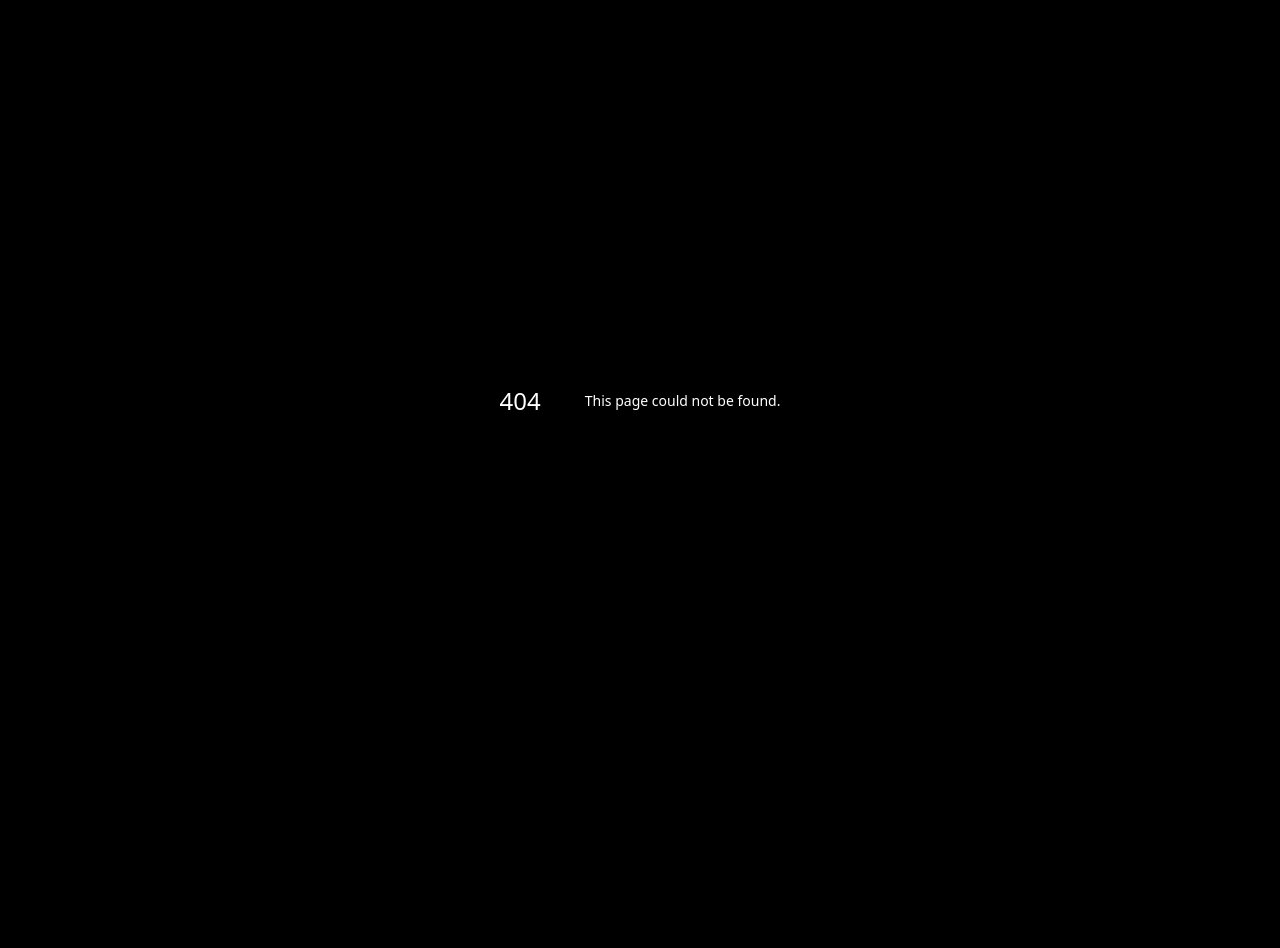
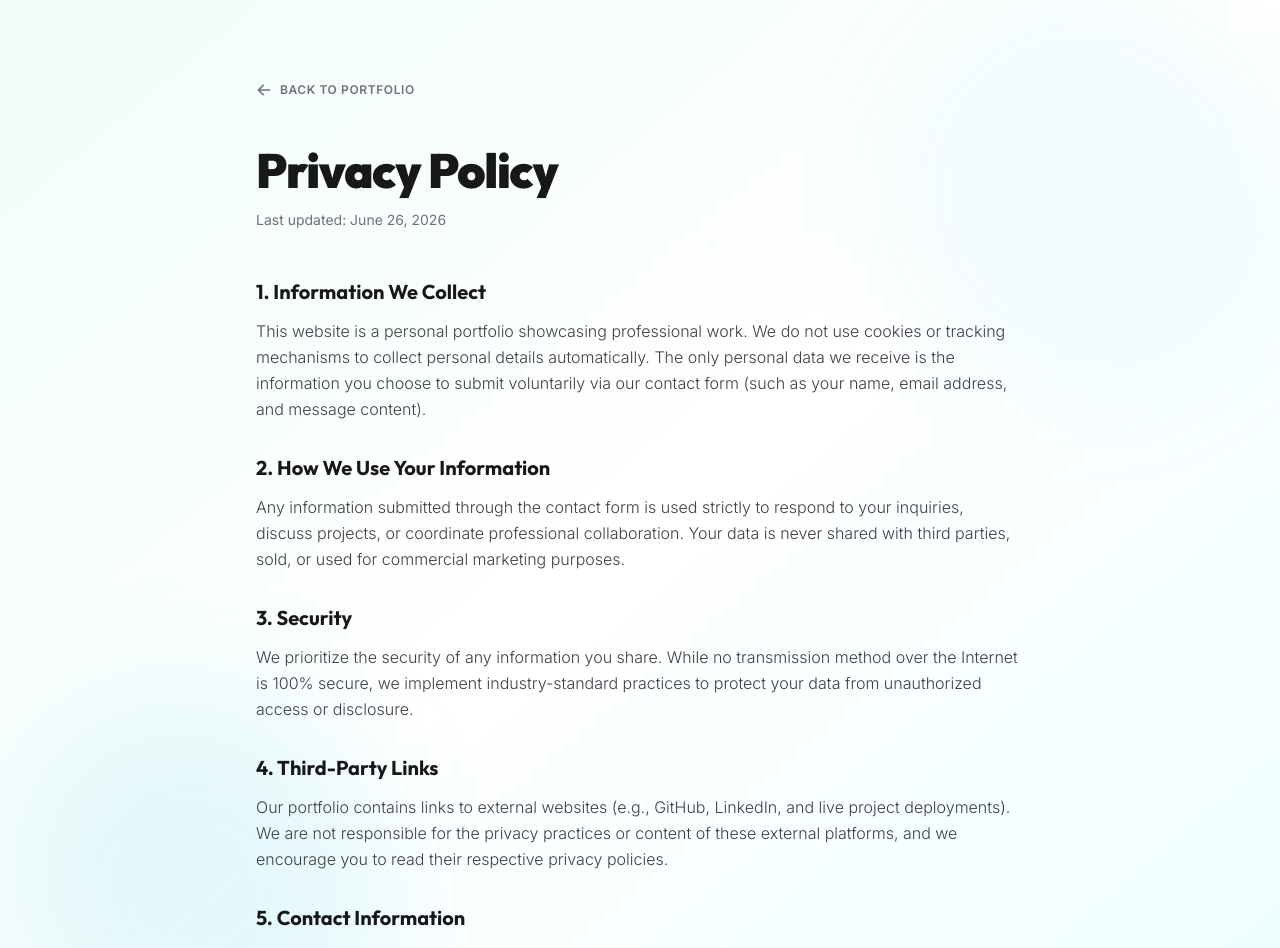
Before and after one commit to satrianugrahasaputra/portfolio, a Next.js app: page /privacy in a window 1280 px wide. Before the commit this address had no page. Shown: the top 948 px of the page. Before the commit the page ends 800 px from the top, so only its background shows below. Built offline with nearby package versions, Linux system fonts and the light colour scheme.

Commit message:
feat(footer): add static privacy policy and terms of service pages and update footer links

```diff
--- /dev/null
+++ b/src/app/privacy/page.tsx
@@ -0,0 +1,74 @@
+"use client";
+
+import { motion } from "framer-motion";
+import { HiArrowLeft } from "react-icons/hi";
+import Link from "next/link";
+
+export default function PrivacyPolicy() {
+    return (
+        <main className="min-h-screen bg-gradient-to-br from-[#f0fdfa] via-white to-[#ecfeff] text-black py-20 px-6 font-sans relative overflow-hidden">
+            {/* Background ambient glows */}
+            <div className="absolute top-0 right-0 w-96 h-96 bg-accent/5 rounded-full blur-3xl pointer-events-none" />
+            <div className="absolute bottom-0 left-0 w-96 h-96 bg-accent/10 rounded-full blur-3xl pointer-events-none" />
+
+            <div className="container mx-auto max-w-3xl relative z-10">
+                {/* Back button */}
+                <Link href="/" passHref legacyBehavior>
+                    <motion.a
+                        whileHover={{ x: -4 }}
+                        className="inline-flex items-center gap-2 text-zinc-500 hover:text-black font-semibold text-xs tracking-wider uppercase mb-12 cursor-pointer transition-colors"
+                    >
+                        <HiArrowLeft size={16} />
+                        Back to Portfolio
+                    </motion.a>
+                </Link>
+
+                {/* Header */}
+                <div className="mb-12">
+                    <h1 className="font-display text-4xl md:text-5xl font-black tracking-tight text-zinc-900 mb-4">
+                        Privacy Policy
+                    </h1>
+                    <p className="text-zinc-500 text-sm">Last updated: June 26, 2026</p>
+                </div>
+
+                {/* Content */}
+                <div className="prose prose-zinc max-w-none space-y-8 text-zinc-700 leading-relaxed font-light font-sans">
+                    <section className="space-y-3">
+                        <h2 className="font-display text-xl font-bold text-zinc-900">1. Information We Collect</h2>
+                        <p>
+                            This website is a personal portfolio showcasing professional work. We do not use cookies or tracking mechanisms to collect personal details automatically. The only personal data we receive is the information you choose to submit voluntarily via our contact form (such as your name, email address, and message content).
+                        </p>
+                    </section>
+
+                    <section className="space-y-3">
+                        <h2 className="font-display text-xl font-bold text-zinc-900">2. How We Use Your Information</h2>
+                        <p>
+                            Any information submitted through the contact form is used strictly to respond to your inquiries, discuss projects, or coordinate professional collaboration. Your data is never shared with third parties, sold, or used for commercial marketing purposes.
+                        </p>
+                    </section>
+
+                    <section className="space-y-3">
+                        <h2 className="font-display text-xl font-bold text-zinc-900">3. Security</h2>
+                        <p>
+                            We prioritize the security of any information you share. While no transmission method over the Internet is 100% secure, we implement industry-standard practices to protect your data from unauthorized access or disclosure.
+                        </p>
+                    </section>
+
+                    <section className="space-y-3">
+                        <h2 className="font-display text-xl font-bold text-zinc-900">4. Third-Party Links</h2>
+                        <p>
+                            Our portfolio contains links to external websites (e.g., GitHub, LinkedIn, and live project deployments). We are not responsible for the privacy practices or content of these external platforms, and we encourage you to read their respective privacy policies.
+                        </p>
+                    </section>
+
+                    <section className="space-y-3">
+                        <h2 className="font-display text-xl font-bold text-zinc-900">5. Contact Information</h2>
+                        <p>
+                            If you have questions regarding this Privacy Policy or wish to request the deletion of any messages you have sent, please feel free to reach out via the contact form on the home page.
+                        </p>
+                    </section>
+                </div>
+            </div>
+        </main>
+    );
+}
--- /dev/null
+++ b/src/app/terms/page.tsx
@@ -0,0 +1,74 @@
+"use client";
+
+import { motion } from "framer-motion";
+import { HiArrowLeft } from "react-icons/hi";
+import Link from "next/link";
+
+export default function TermsOfService() {
+    return (
+        <main className="min-h-screen bg-gradient-to-br from-[#f0fdfa] via-white to-[#ecfeff] text-black py-20 px-6 font-sans relative overflow-hidden">
+            {/* Background ambient glows */}
+            <div className="absolute top-0 right-0 w-96 h-96 bg-accent/5 rounded-full blur-3xl pointer-events-none" />
+            <div className="absolute bottom-0 left-0 w-96 h-96 bg-accent/10 rounded-full blur-3xl pointer-events-none" />
+
+            <div className="container mx-auto max-w-3xl relative z-10">
+                {/* Back button */}
+                <Link href="/" passHref legacyBehavior>
+                    <motion.a
+                        whileHover={{ x: -4 }}
+                        className="inline-flex items-center gap-2 text-zinc-500 hover:text-black font-semibold text-xs tracking-wider uppercase mb-12 cursor-pointer transition-colors"
+                    >
+                        <HiArrowLeft size={16} />
+                        Back to Portfolio
+                    </motion.a>
+                </Link>
+
+                {/* Header */}
+                <div className="mb-12">
+                    <h1 className="font-display text-4xl md:text-5xl font-black tracking-tight text-zinc-900 mb-4">
+                        Terms of Service
+                    </h1>
+                    <p className="text-zinc-500 text-sm">Last updated: June 26, 2026</p>
+                </div>
+
+                {/* Content */}
+                <div className="prose prose-zinc max-w-none space-y-8 text-zinc-700 leading-relaxed font-light font-sans">
+                    <section className="space-y-3">
+                        <h2 className="font-display text-xl font-bold text-zinc-900">1. Acceptance of Terms</h2>
+                        <p>
+                            By accessing and browsing this portfolio website, you agree to comply with and be bound by these Terms of Service and all applicable laws and regulations. If you do not agree with any part of these terms, you should discontinue using the site.
+                        </p>
+                    </section>
+
+                    <section className="space-y-3">
+                        <h2 className="font-display text-xl font-bold text-zinc-900">2. Intellectual Property Rights</h2>
+                        <p>
+                            All design elements, original code, graphics, copywriting, and project descriptions showcased on this website are the intellectual property of Satria Nugraha Saputra unless stated otherwise. Personal, non-commercial use of the portfolio content is permitted. Copying, republishing, or commercially exploiting any assets without explicit written authorization is strictly prohibited.
+                        </p>
+                    </section>
+
+                    <section className="space-y-3">
+                        <h2 className="font-display text-xl font-bold text-zinc-900">3. Disclaimer</h2>
+                        <p>
+                            The information and project descriptions provided on this website are for general informational purposes only. While we aim to maintain correct and up-to-date information, we make no representations or warranties of any kind regarding the completeness, accuracy, or reliability of the projects, external links, or materials listed.
+                        </p>
+                    </section>
+
+                    <section className="space-y-3">
+                        <h2 className="font-display text-xl font-bold text-zinc-900">4. Limitations of Liability</h2>
+                        <p>
+                            In no event shall the owner of this portfolio be held liable for any damages (including, without limitation, direct, indirect, special, or consequential damages) arising from the use of, or inability to use, this website or the materials contained within it.
+                        </p>
+                    </section>
+
+                    <section className="space-y-3">
+                        <h2 className="font-display text-xl font-bold text-zinc-900">5. Modifications of Terms</h2>
+                        <p>
+                            We reserve the right to revise or update these Terms of Service at any time without prior notice. By continuing to use the website after changes are posted, you accept the modified terms.
+                        </p>
+                    </section>
+                </div>
+            </div>
+        </main>
+    );
+}
--- a/src/components/Footer.tsx
+++ b/src/components/Footer.tsx
@@ -2,6 +2,7 @@
 
 import { motion } from "framer-motion";
 import { FaGithub, FaLinkedin, FaTwitter } from "react-icons/fa";
+import Link from "next/link";
 
 export default function Footer() {
     return (
@@ -43,8 +44,12 @@ export default function Footer() {
                         Handcrafted with passion & Precision
                     </p>
                     <div className="flex gap-8">
-                        <a href="#" className="text-zinc-400 hover:text-zinc-900 transition-colors text-[10px] font-bold uppercase tracking-[0.2em]">Privacy Policy</a>
-                        <a href="#" className="text-zinc-400 hover:text-zinc-900 transition-colors text-[10px] font-bold uppercase tracking-[0.2em]">Terms of Service</a>
+                        <Link href="/privacy" className="text-zinc-400 hover:text-zinc-900 transition-colors text-[10px] font-bold uppercase tracking-[0.2em]">
+                            Privacy Policy
+                        </Link>
+                        <Link href="/terms" className="text-zinc-400 hover:text-zinc-900 transition-colors text-[10px] font-bold uppercase tracking-[0.2em]">
+                            Terms of Service
+                        </Link>
                     </div>
                 </div>
             </div>
```
